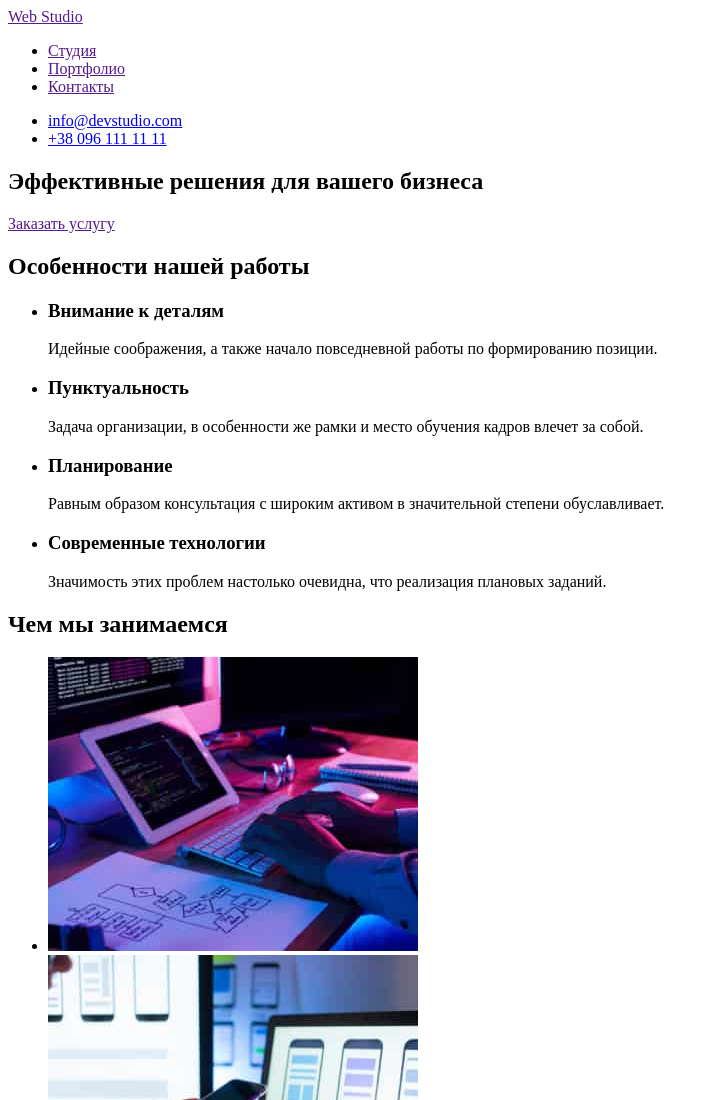
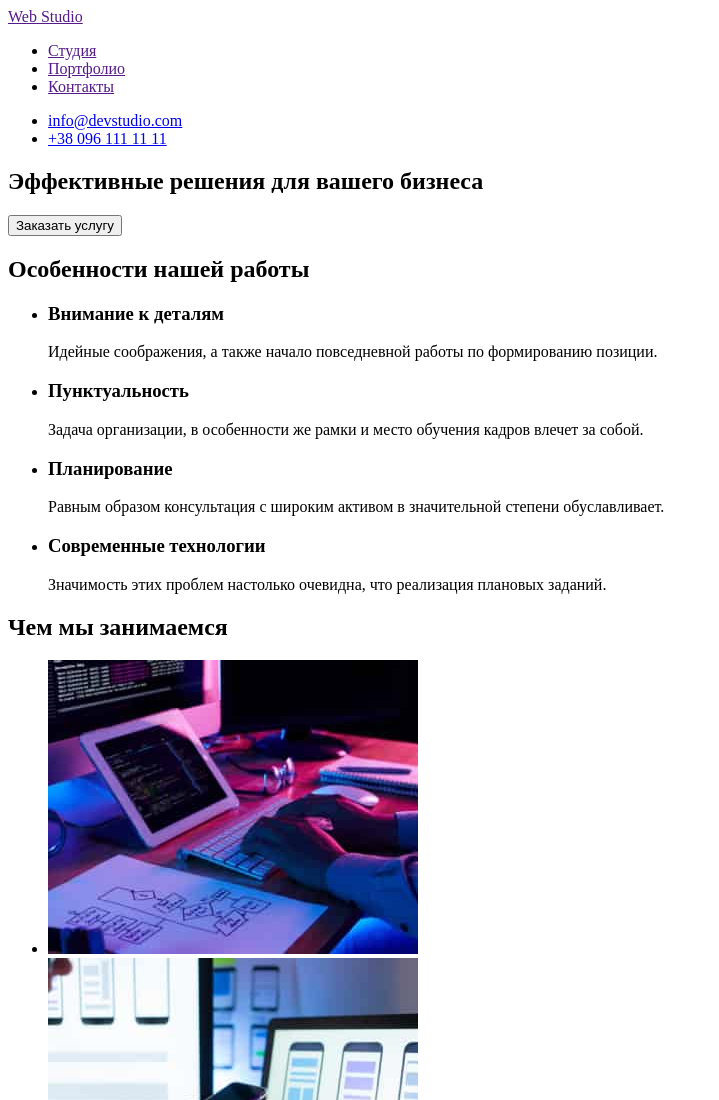
Before and after one commit to DanyskoVlad/goit-markup-hw-01, a plain HTML site: page index.html in a window 1280 px wide. Shown: the top 1100 px of the page, without its empty margins (0-719 px from the left). Drawn offline with Linux system fonts and the light colour scheme.

Commit message:
Button
Вписав правильне значення для кнопки

```diff
--- a/index.html
+++ b/index.html
@@ -28,7 +28,7 @@
     <!-- Блок назви і кнопка -->
         <section>
             <h1>Эффективные решения для вашего бизнеса</h1>
-            <a class="button" href="" target="_blank">Заказать услугу</a>
+            <button type="button">Заказать услугу</button>
         </section>
     <!-- Блок загальної інформації -->
         <section>
```
